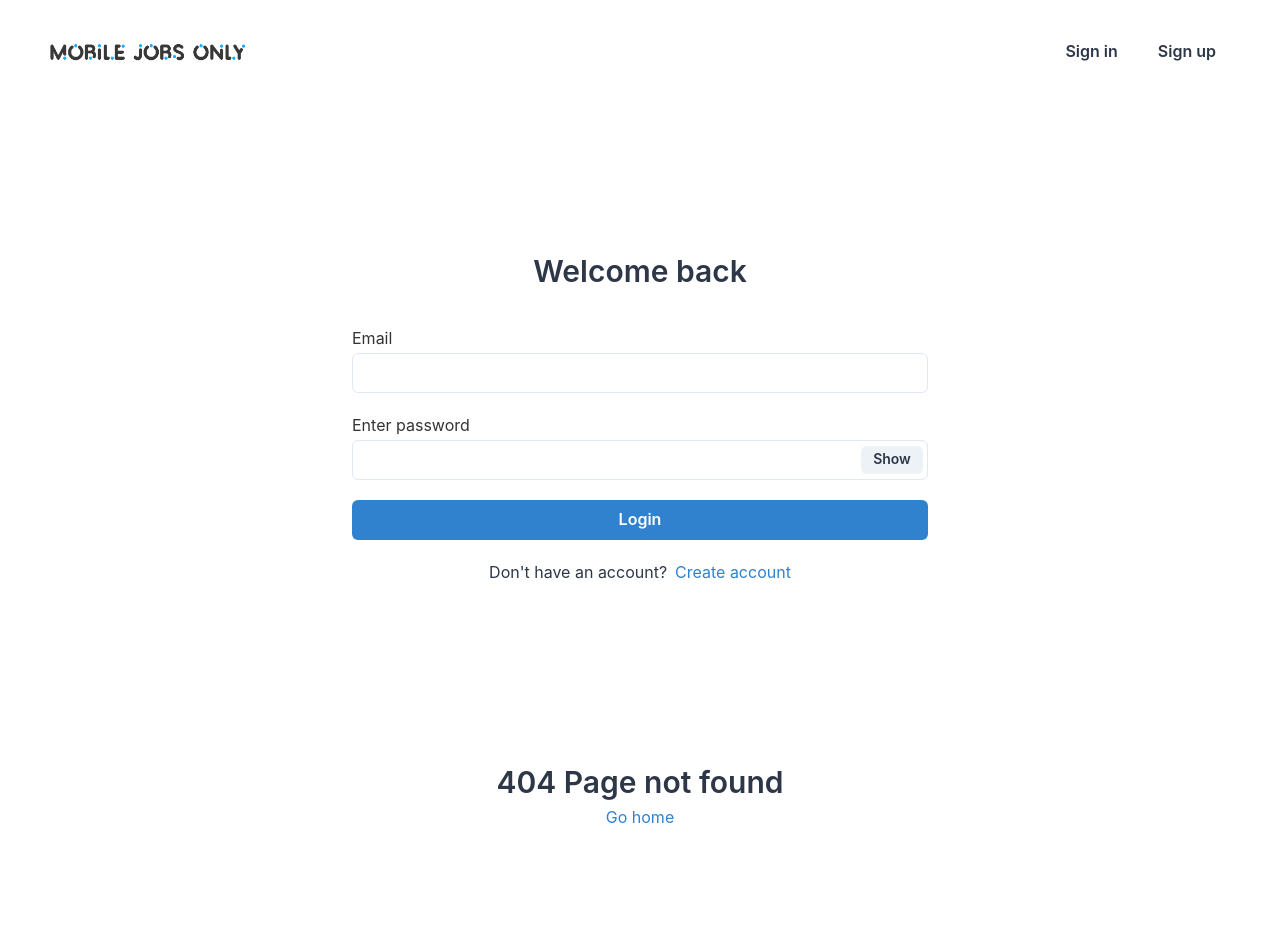
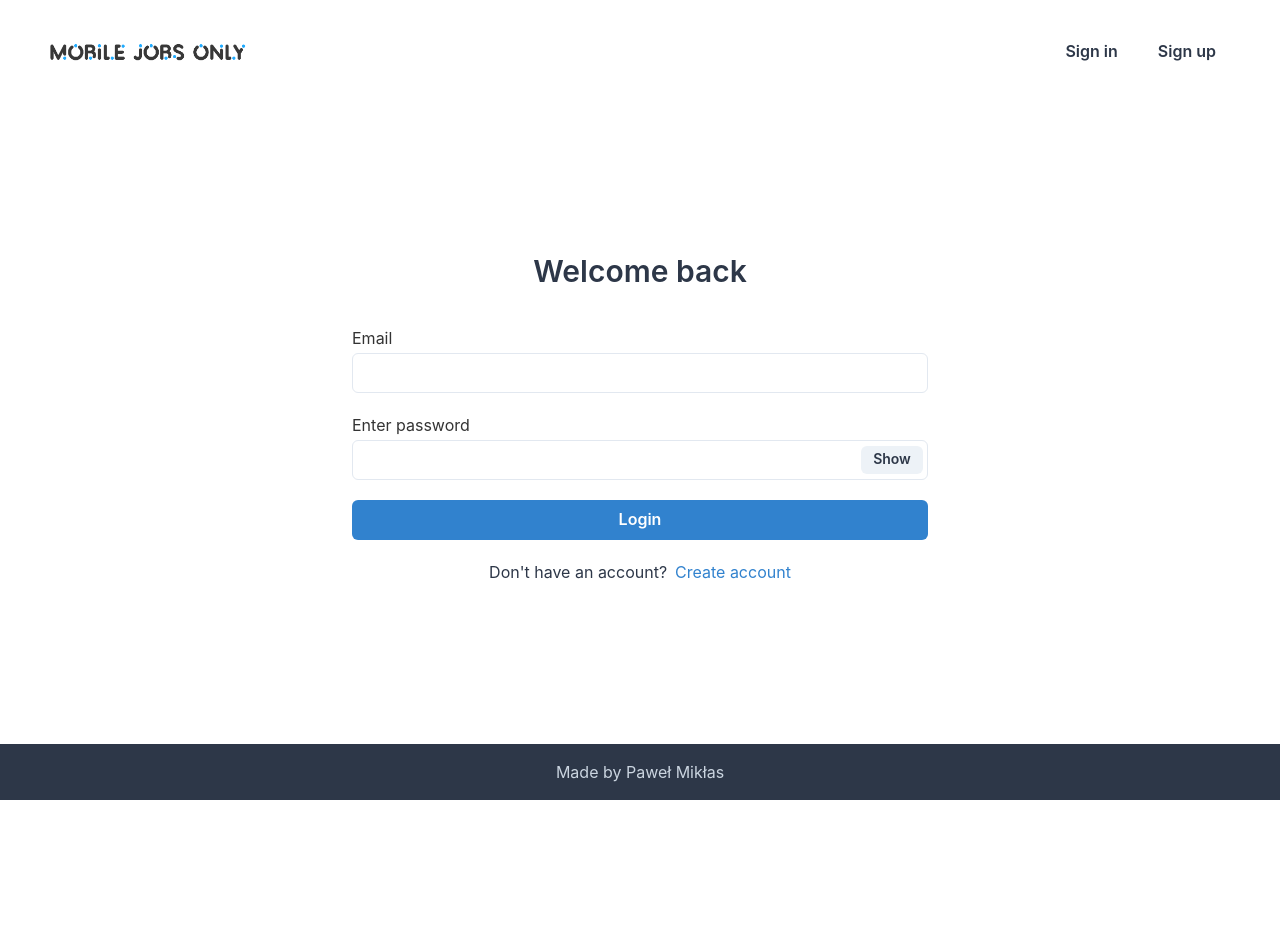
Before and after one commit to pawelmiklas/job-board, a React (Create React App) app: page /login in a window 1280 px wide. Before the commit this address had no page. Shown: the top 952 px of the page. After the commit the page ends 800 px from the top, so only its background shows below. Built offline with nearby package versions, Linux system fonts and the light colour scheme.

Commit message:
not found to switch

```diff
--- a/src/App.tsx
+++ b/src/App.tsx
@@ -67,10 +67,10 @@ const App = () => (
           <AuthorizedRoute exact path="/dashboard/offers/edit/:id">
             <OfferAddEdit editable />
           </AuthorizedRoute>
+          <Route>
+            <NotFound />
+          </Route>
         </Switch>
-        <Route>
-          <NotFound />
-        </Route>
       </LayoutWrapper>
     </ChakraProvider>
   </BrowserRouter>
```
